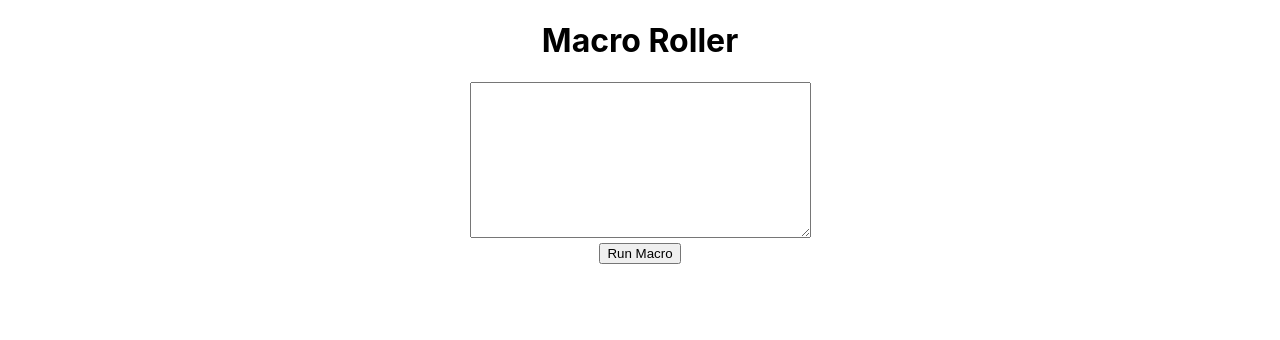
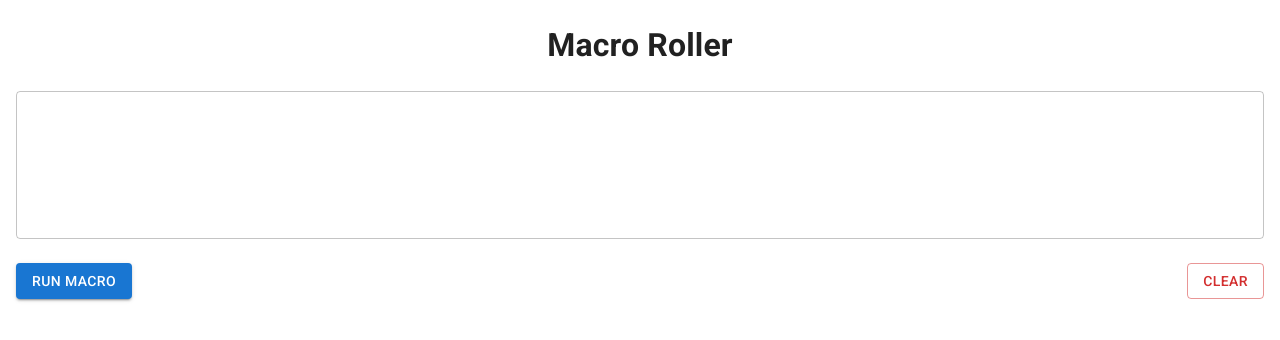
Before and after one commit to liamcal/macro-roller, a React (Create React App) app: page / in a window 1280 px wide. Shown: the top 340 px of the page. Built offline with nearby package versions, Linux system fonts and the light colour scheme.

Commit message:
Setup MUI

```diff
--- a/package.json
+++ b/package.json
@@ -3,6 +3,10 @@
   "version": "0.1.0",
   "private": true,
   "dependencies": {
+    "@emotion/react": "^11.9.3",
+    "@emotion/styled": "^11.9.3",
+    "@mui/icons-material": "^5.8.3",
+    "@mui/material": "^5.8.3",
     "@testing-library/jest-dom": "^5.16.4",
     "@testing-library/react": "^13.3.0",
     "@testing-library/user-event": "^13.5.0",
--- a/public/index.html
+++ b/public/index.html
@@ -24,6 +24,14 @@
       work correctly both with client-side routing and a non-root public URL.
       Learn how to configure a non-root public URL by running `npm run build`.
     -->
+        <link
+            rel="stylesheet"
+            href="https://fonts.googleapis.com/css?family=Roboto:300,400,500,700&display=swap"
+        />
+        <link
+            rel="stylesheet"
+            href="https://fonts.googleapis.com/icon?family=Material+Icons"
+        />
         <title>React App</title>
     </head>
     <body>
@@ -38,6 +46,5 @@
 
       To begin the development, run `npm start` or `yarn start`.
       To create a production bundle, use `npm run build` or `yarn build`.
-    -->
-  </body>
+    --></body>
 </html>
--- a/src/App.css
+++ b/src/App.css
@@ -1,38 +1,3 @@
 .App {
-  text-align: center;
+    text-align: center;
 }
-
-.App-logo {
-  height: 40vmin;
-  pointer-events: none;
-}
-
-@media (prefers-reduced-motion: no-preference) {
-  .App-logo {
-    animation: App-logo-spin infinite 20s linear;
-  }
-}
-
-.App-header {
-  background-color: #282c34;
-  min-height: 100vh;
-  display: flex;
-  flex-direction: column;
-  align-items: center;
-  justify-content: center;
-  font-size: calc(10px + 2vmin);
-  color: white;
-}
-
-.App-link {
-  color: #61dafb;
-}
-
-@keyframes App-logo-spin {
-  from {
-    transform: rotate(0deg);
-  }
-  to {
-    transform: rotate(360deg);
-  }
-}
--- a/src/App.tsx
+++ b/src/App.tsx
@@ -1,47 +1,18 @@
-import React, { useEffect, useState } from 'react';
-import { useLocalStorage } from './hooks';
-import { parseMacro } from './utils/macroUtils';
+import React from 'react';
+import { CssBaseline, ThemeProvider, useMediaQuery } from '@mui/material';
+import { darkTheme, lightTheme } from './themes';
+import MacroRoller from './components/MacroRoller';
 import './App.css';
 
-function App() {
-    const [macro, setMacro] = useLocalStorage('macro-roller-macro', '');
-    const [parsedMacro, setParsedMacro] = useState('');
-
-    const handleTextAreaChange = (
-        event: React.ChangeEvent<HTMLTextAreaElement>
-    ) => {
-        setMacro(event.target.value);
-    };
-
-    const handleRunButtonClick = (
-        event: React.MouseEvent<HTMLButtonElement>
-    ) => {
-        setParsedMacro(parseMacro(macro));
-    };
-
-    useEffect(() => {
-        console.log({ macro });
-    }, [macro]);
+const App = () => {
+    const prefersDarkMode = useMediaQuery('(prefers-color-scheme: dark)');
 
     return (
-        <div className="App">
-            <h1>Macro Roller</h1>
-            <div>
-                <textarea
-                    value={macro}
-                    onChange={handleTextAreaChange}
-                    cols={40}
-                    rows={10}
-                />
-            </div>
-            <div>
-                <button onClick={handleRunButtonClick}>Run Macro</button>
-            </div>
-            {parsedMacro && (
-                <p style={{ whiteSpace: 'pre-line' }}>{parsedMacro}</p>
-            )}
-        </div>
+        <ThemeProvider theme={prefersDarkMode ? darkTheme : lightTheme}>
+            <CssBaseline />
+            <MacroRoller />
+        </ThemeProvider>
     );
-}
+};
 
 export default App;
--- /dev/null
+++ b/src/components/MacroRoller.tsx
@@ -0,0 +1,60 @@
+import React, { useState } from 'react';
+import { Button, TextField } from '@mui/material';
+import { useLocalStorage } from '../hooks';
+import { parseMacro } from '../utils/macroUtils';
+
+const MacroEditer = () => {
+    const [macro, setMacro] = useLocalStorage('macro-roller-macro', '');
+    const [parsedMacro, setParsedMacro] = useState('');
+
+    const handleTextAreaChange = (
+        event: React.ChangeEvent<HTMLTextAreaElement>
+    ) => {
+        setMacro(event.target.value);
+    };
+
+    const handleRunButtonClick = (
+        event: React.MouseEvent<HTMLButtonElement>
+    ) => {
+        setParsedMacro(parseMacro(macro));
+    };
+
+    const handleClearButtonClick = (
+        event: React.MouseEvent<HTMLButtonElement>
+    ) => {
+        setParsedMacro('');
+        setMacro('');
+    };
+
+    return (
+        <div className="App" style={{ margin: '1rem' }}>
+            <h1>Macro Roller</h1>
+            <div style={{ paddingBottom: '1.5rem' }}>
+                <TextField
+                    multiline={true}
+                    fullWidth={true}
+                    value={macro}
+                    onChange={handleTextAreaChange}
+                    rows={5}
+                />
+            </div>
+            <div style={{ display: 'flex', justifyContent: 'space-between' }}>
+                <Button variant="contained" onClick={handleRunButtonClick}>
+                    Run Macro
+                </Button>
+                <Button
+                    variant="outlined"
+                    color="error"
+                    onClick={handleClearButtonClick}
+                >
+                    Clear
+                </Button>
+            </div>
+            {parsedMacro && (
+                <p style={{ whiteSpace: 'pre-line' }}>{parsedMacro}</p>
+            )}
+        </div>
+    );
+};
+
+export default MacroEditer;
--- /dev/null
+++ b/src/themes/index.ts
@@ -0,0 +1,2 @@
+import { lightTheme, darkTheme } from './themes';
+export { lightTheme, darkTheme };
--- /dev/null
+++ b/src/themes/themes.tsx
@@ -0,0 +1,15 @@
+import { createTheme } from '@mui/material';
+
+const lightTheme = createTheme({
+    palette: {
+        mode: 'light',
+    },
+});
+
+const darkTheme = createTheme({
+    palette: {
+        mode: 'dark',
+    },
+});
+
+export { darkTheme, lightTheme };
```
Also changed, not shown: src/components/MacroEditer.tsx (deleted, +0 -7 lines), src/index.tsx (+5 -4 lines), 1 other file (tests, documents, lock files or other folders). Lines whose indentation alone changed are shown as unchanged.
